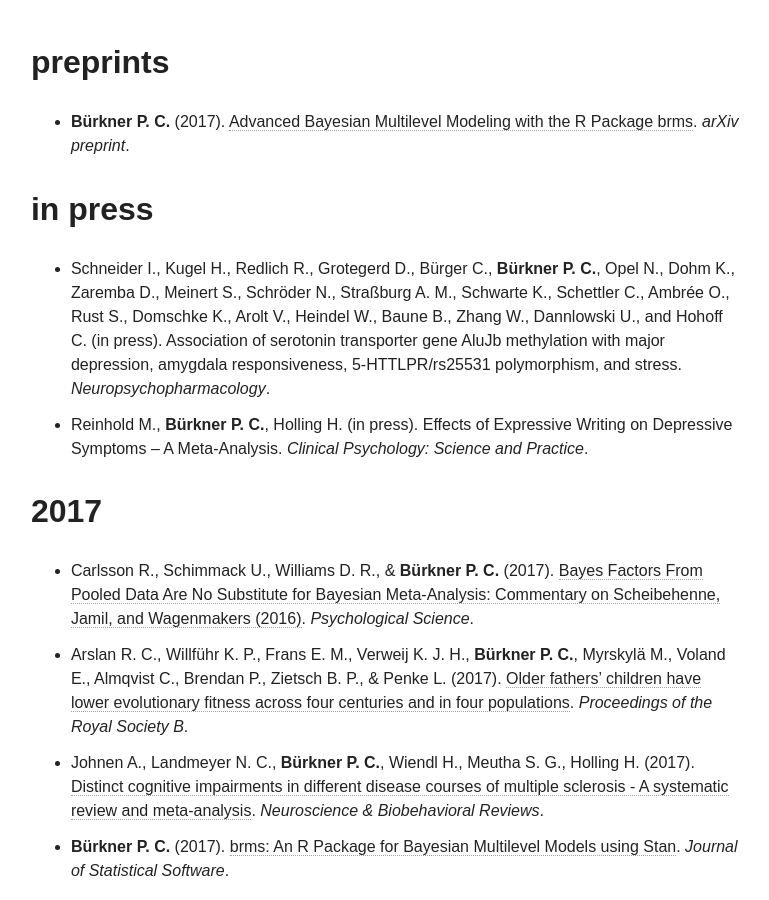
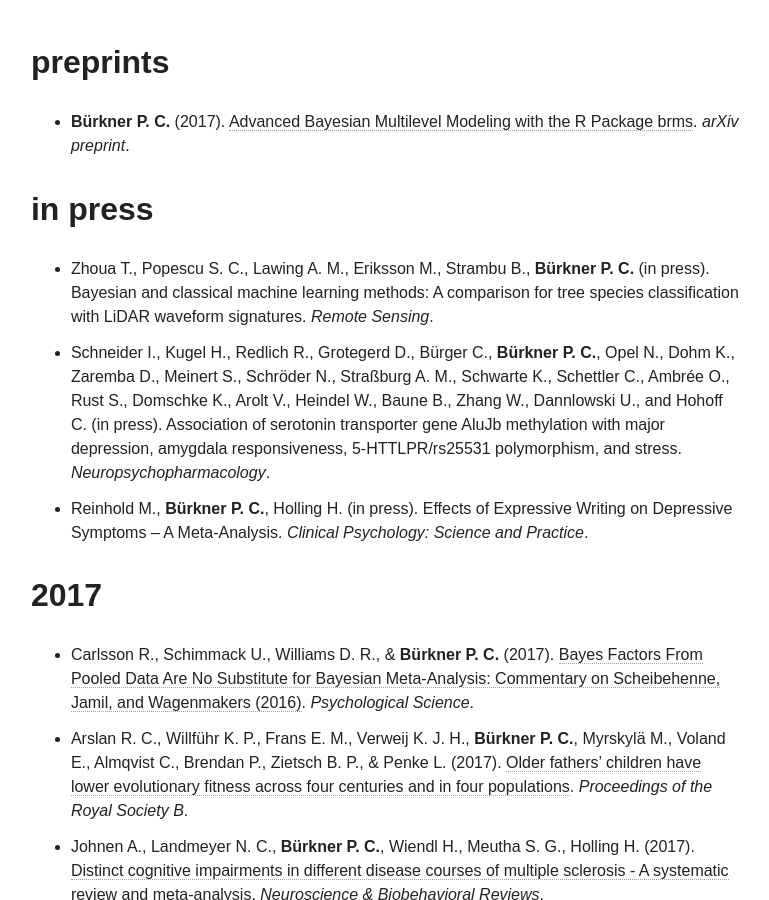
Before and after one commit to paul-buerkner/paul-buerkner.github.io, a Jekyll site: the page built from publications/index.md, in a window 1280 px wide and 900 px high, scrolled down 560 px. Shown: the whole window, without its empty margins (255-1024 px from the left). Built offline with Jekyll 4.4.1, drawn with Linux system fonts in a browser that asks for light colours; nearby versions of some CDN libraries.

Commit message:
add new publication and fix blog post link

```diff
--- a/publications/index.md
+++ b/publications/index.md
@@ -8,6 +8,7 @@
 * **Bürkner P. C.** (2017). [Advanced Bayesian Multilevel Modeling with the R Package brms](http://arxiv.org/abs/1705.11123). *arXiv preprint*.
 
 ## in press
+* Zhoua T., Popescu S. C., Lawing A. M., Eriksson M., Strambu B., **Bürkner P. C.** (in press). Bayesian and classical machine learning methods: A comparison for tree species classification with LiDAR waveform signatures. *Remote Sensing*.
 * Schneider I., Kugel H., Redlich R., Grotegerd D., Bürger C., **Bürkner P. C.**, Opel N., Dohm K., Zaremba D., Meinert S., Schröder N., Straßburg A. M., Schwarte K., Schettler C., Ambrée O., Rust S., Domschke K., Arolt V., Heindel W., Baune B., Zhang W., Dannlowski U., and Hohoff C. (in press). Association of serotonin transporter gene AluJb methylation with major depression, amygdala responsiveness, 5-HTTLPR/rs25531 polymorphism, and stress. *Neuropsychopharmacology*.
 * Reinhold M., **Bürkner P. C.**, Holling H. (in press). Effects of Expressive Writing on Depressive Symptoms – A Meta-Analysis. *Clinical Psychology: Science and Practice*.
 
```
Also changed, not shown: _posts/blog/2017-08-30-old-brms-blogposts.md (+1 -1 lines).
